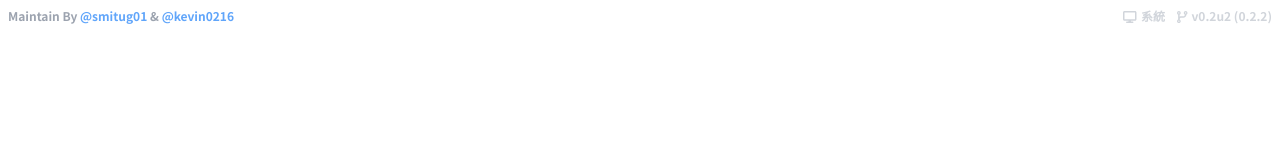
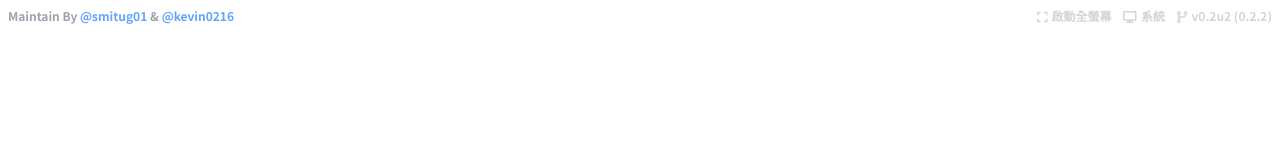
Before and after one commit to smitug01/exam-clock, a Next.js app: page / in a window 1280 px wide. Shown: the top 160 px of the page. Built offline with nearby package versions, Linux system fonts and the light colour scheme.

Commit message:
Added full screen toggle button and its notification - Dependencies added: screenfull

```diff
--- a/app/page.tsx
+++ b/app/page.tsx
@@ -8,6 +8,7 @@ import {
   loadExamScheduleFromLocalStorage,
   calculateRemainingTime,
 } from "@/lib/utils";
+import screenfull from "screenfull";
 
 import { FontAwesomeIcon } from "@fortawesome/react-fontawesome"
 import {
@@ -16,7 +17,9 @@ import {
   faMoon,
   faDisplay,
   faCircle,
-  faCircleChevronRight
+  faCircleChevronRight,
+  faExpand,
+  faCompress
 } from "@fortawesome/free-solid-svg-icons"
 import {
   faCircle as faCircleRegular
@@ -159,6 +162,12 @@ const Home: FC = () => {
     setTheme()
   }
 
+  const handleFullScreen = () => {
+    if (screenfull.isEnabled) {
+      screenfull.toggle()
+    }
+  }
+
   useEffect(() => {
     const savedSchedule = loadExamScheduleFromLocalStorage();
     if (savedSchedule.length > 0) {
@@ -205,8 +214,26 @@ const Home: FC = () => {
           <a href="https://github.com/kevin0216" className="text-blue-400 hover:text-blue-500">
           &nbsp;@kevin0216
           </a>
+          {screenfull.isFullscreen ? (
+          <a className="ml-2 px-1 rounded bg-orange-500 dark:bg-orange-600 text-white">
+            <FontAwesomeIcon
+              icon={ faExpand  }
+              className={"mr-1"}
+            />
+            目前正在全螢幕模式下，按 F11, Esc 或右方按鈕來離開
+          </a>) : (<></>)}
           <button
             className="ml-auto text-end text-gray-300 hover:text-gray-400 active:text-gray-500"
+            onClick={() => handleFullScreen()}
+          >
+            <FontAwesomeIcon
+              icon={ screenfull.isFullscreen ? faCompress : faExpand  }
+              className={"mr-1"}
+            />
+            {screenfull.isFullscreen ? "離開全螢幕" : "啟動全螢幕"}
+          </button>
+          <button
+            className="ml-3 text-end text-gray-300 hover:text-gray-400 active:text-gray-500"
             onClick={() => handlePrefferedThemeChange()}
           >
             <FontAwesomeIcon
--- a/package.json
+++ b/package.json
@@ -26,6 +26,7 @@
     "postcss": "8.4.29",
     "react": "18.2.0",
     "react-dom": "18.2.0",
+    "screenfull": "^6.0.2",
     "tailwindcss": "3.3.3",
     "typescript": "5.2.2"
   },
```
Also changed, not shown: 1 other file (tests, documents, lock files or other folders).
